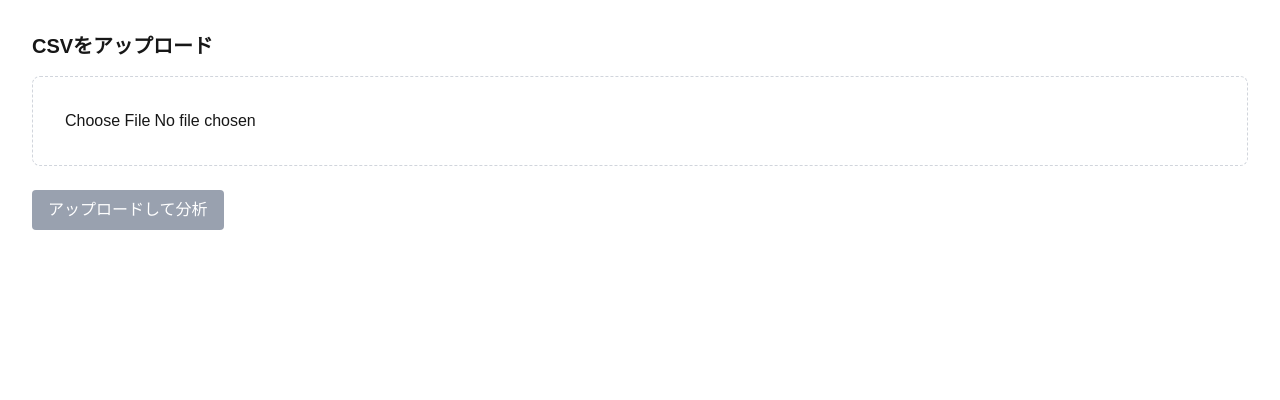
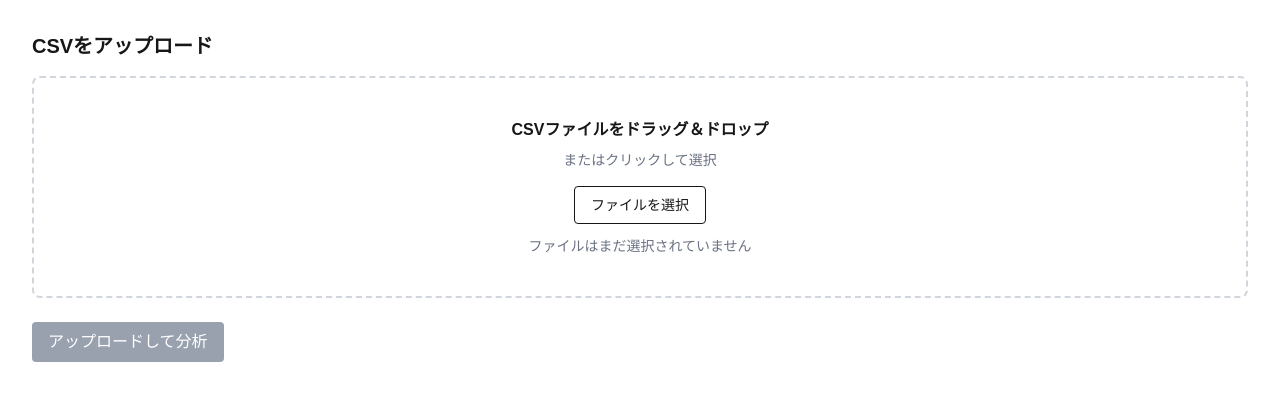
Before and after one commit to KensukeOta/Insight-Report-AI, a Next.js app in the folder frontend/: page /upload in a window 1280 px wide. Shown: the top 400 px of the page. Built offline with nearby package versions, Linux system fonts and the light colour scheme.

Commit message:
ドラッグ&ドロップに対応

```diff
--- a/frontend/components/UploadForm.tsx
+++ b/frontend/components/UploadForm.tsx
@@ -14,6 +14,8 @@ export default function UploadForm() {
   const [file, setFile] = useState<File | null>(null);
   const [loading, setLoading] = useState(false);
   const [messageIndex, setMessageIndex] = useState(0);
+  const [dragActive, setDragActive] = useState(false);
+
   const router = useRouter();
 
   const handleUpload = async () => {
@@ -55,31 +57,79 @@ export default function UploadForm() {
     }
   };
 
+  // ドラッグ処理
+  const handleDragOver = (e: React.DragEvent) => {
+    e.preventDefault();
+    setDragActive(true);
+  };
+
+  const handleDragLeave = () => {
+    setDragActive(false);
+  };
+
+  const handleDrop = (e: React.DragEvent) => {
+    e.preventDefault();
+    setDragActive(false);
+
+    const droppedFile = e.dataTransfer.files?.[0];
+    if (!droppedFile) return;
+
+    if (!droppedFile.name.endsWith(".csv")) {
+      alert("CSVファイルをアップロードしてください");
+      return;
+    }
+
+    setFile(droppedFile);
+  };
+
   return (
     <div className="space-y-6">
-      <div className="rounded-lg border border-dashed border-gray-300 p-8">
+      {/* ドラッグ&ドロップエリア */}
+      <div
+        onDragOver={handleDragOver}
+        onDragLeave={handleDragLeave}
+        onDrop={handleDrop}
+        className={`flex flex-col items-center justify-center rounded-lg border-2 border-dashed p-10 text-center transition
+          ${dragActive ? "border-black bg-gray-100" : "border-gray-300"}
+        `}
+      >
+        <p className="mb-2 font-semibold">CSVファイルをドラッグ＆ドロップ</p>
+        <p className="text-sm text-gray-500 mb-4">またはクリックして選択</p>
+
+        <label className="cursor-pointer rounded border px-4 py-2 text-sm hover:bg-gray-50">
+          ファイルを選択
           <input
             type="file"
             accept=".csv"
             disabled={loading}
             onChange={(e) => setFile(e.target.files?.[0] ?? null)}
+            className="hidden"
           />
+        </label>
 
-        {file && <p className="mt-3 text-sm text-gray-600">{file.name}</p>}
+        {file ? (
+          <p className="mt-3 text-sm text-gray-700">選択中: {file.name}</p>
+        ) : (
+          <p className="mt-3 text-sm text-gray-500">
+            ファイルはまだ選択されていません
+          </p>
+        )}
       </div>
 
+      {/* アップロードボタン */}
       <button
         onClick={handleUpload}
         disabled={!file || loading}
-        className="rounded bg-black px-4 py-2 text-white disabled:cursor-not-allowed disabled:bg-gray-400"
+        className="rounded bg-black px-4 py-2 text-white disabled:bg-gray-400"
       >
         {loading ? "分析中..." : "アップロードして分析"}
       </button>
 
+      {/* ローディング */}
       {loading && (
         <div className="rounded border p-4">
           <div className="mb-3 h-2 overflow-hidden rounded bg-gray-200">
-            <div className="h-full w-2/3 animate-pulse rounded bg-black" />
+            <div className="h-full w-2/3 animate-pulse bg-black" />
           </div>
 
           <p className="text-sm text-gray-700">
```
Lines whose indentation alone changed are shown as unchanged.
